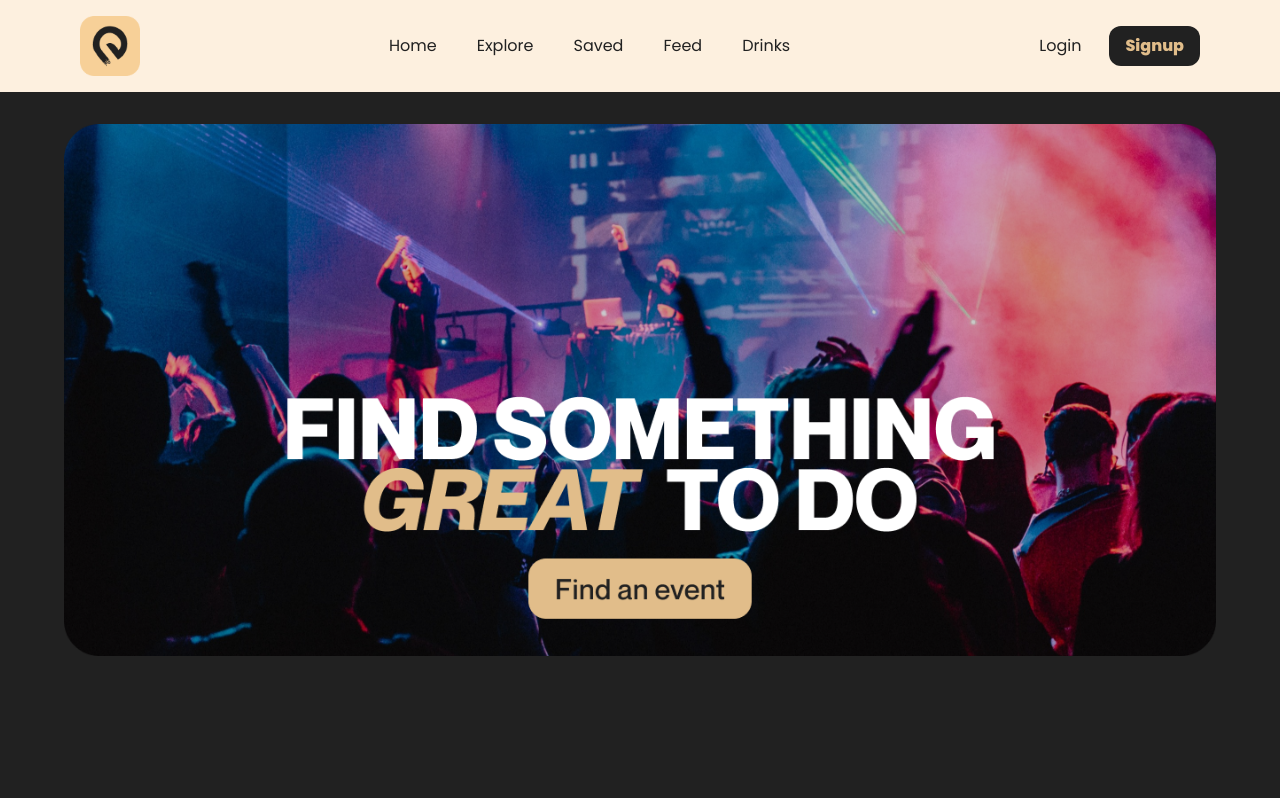
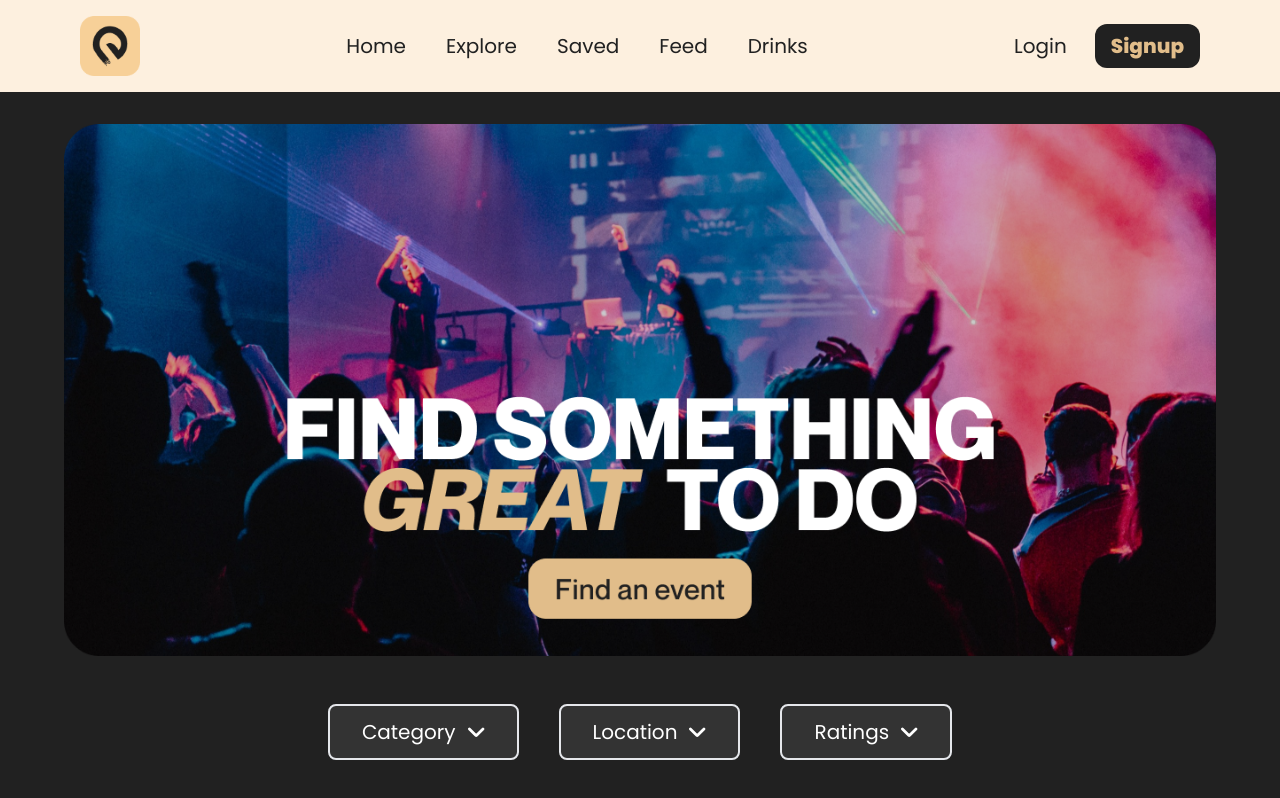
Before and after one commit to ixpllimitedofficial/iexplore_waitlist, a Next.js app: page / in a window 1280 px wide. Shown: the top 798 px of the page. Built offline with nearby package versions, Linux system fonts and the light colour scheme.

Commit message:
feat: added filter buttons

```diff
--- a/src/components/Home/Home.tsx
+++ b/src/components/Home/Home.tsx
@@ -1,10 +1,21 @@
 import Image from "next/image";
 import HomeImage from "@/assets/img/HomeImage.png";
+import FilterButton from "../UI/Button/FilterButton";
 
 const Home = () => {
   return (
-    <main>
-      <Image src={HomeImage} alt="home image" className="my-8 w-[90vw] h-auto mx-auto" />
+    <main className="pt-8 pb-12">
+      <Image
+        src={HomeImage}
+        alt="home image"
+        className="mb-12 w-[90vw] h-auto mx-auto"
+      />
+
+      <section className="flex gap-10 justify-center">
+        <FilterButton btnText="Category" />
+        <FilterButton btnText="Location" />
+        <FilterButton btnText="Ratings" />
+      </section>
     </main>
   );
 };
--- /dev/null
+++ b/src/components/UI/Button/FilterButton.tsx
@@ -0,0 +1,17 @@
+import ArrowButton from "@/assets/svg/ArrowButton.svg";
+import Image from "next/image";
+
+type FilterButtonProps = {
+    btnText: string
+}
+
+const FilterButton = ({btnText}: FilterButtonProps) => {
+  return (
+    <button className="bg-[#333333] py-3 px-8 border-2 rounded-lg flex items-center gap-3">
+      <p className="text-xl">{btnText}</p>
+      <Image src={ArrowButton} alt="arrow button" />
+    </button>
+  );
+};
+
+export default FilterButton;
--- a/src/components/UI/Navbar/Navbar.tsx
+++ b/src/components/UI/Navbar/Navbar.tsx
@@ -8,30 +8,30 @@ const Navbar = () => {
       <Image src={ExploreLogo} alt="iExploreLogo.png" height={60} width={60} />
 
       <nav className="flex items-center gap-10">
-        <Link href="/" className="text-[#212121]">
+        <Link href="/" className="text-[#212121] text-xl">
           Home
         </Link>
-        <Link href="/" className="text-[#212121]">
+        <Link href="/" className="text-[#212121] text-xl">
           Explore
         </Link>
-        <Link href="/" className="text-[#212121]">
+        <Link href="/" className="text-[#212121] text-xl">
           Saved
         </Link>
-        <Link href="/" className="text-[#212121]">
+        <Link href="/" className="text-[#212121] text-xl">
           Feed
         </Link>
-        <Link href="/" className="text-[#212121]">
+        <Link href="/" className="text-[#212121] text-xl">
           Drinks
         </Link>
       </nav>
 
       <nav className="flex items-center gap-7">
-        <Link href="/onboarding?flow=login" className="text-[#212121]">
+        <Link href="/onboarding?flow=login" className="text-[#212121] text-xl">
           Login
         </Link>
         <Link
           href="/onboarding?flow=signup"
-          className="bg-[#212121] text-[#E1BD8A] px-4 py-2 rounded-xl font-extrabold"
+          className="bg-[#212121] text-[#E1BD8A] text-xl px-4 py-2 rounded-xl font-extrabold"
         >
           Signup
         </Link>
```
Also changed, not shown: src/assets/svg/ArrowButton.svg (added).
